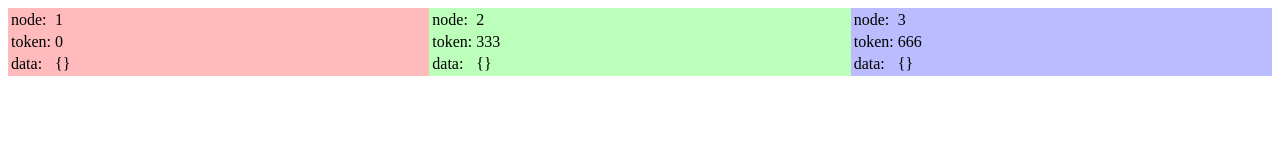
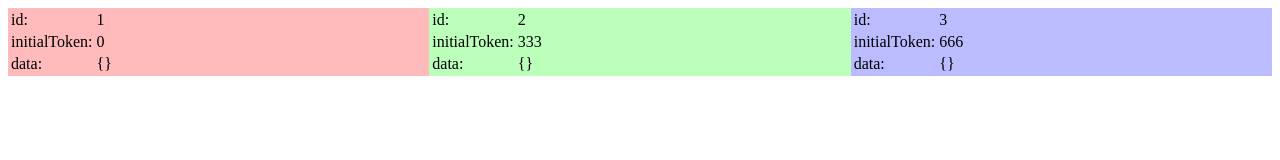
Before and after one commit to GordonGustafson/CassandraVisualization, a plain HTML site: page index.html in a window 1280 px wide. Drawn offline with nearby package versions, Linux system fonts and the light colour scheme.

Commit message:
generalize updateNodeDisplay to display all properties
Previously it wrote data into the exsiting table. Now it completely
recreates the table using the keys and values in nodeData.

```diff
--- a/index.html
+++ b/index.html
@@ -13,23 +13,14 @@
   <body>
     <div id="node1" class="node left-column">
       <table>
-        <tr><td>node:</td><td class="id"></td></tr>
-        <tr><td>token:</td><td class="initialToken"></td></tr>
-        <tr><td>data:</td><td class="data"></td></tr>
       </table>
     </div>
     <div id="node2" class="node center-column">
       <table>
-        <tr><td>node:</td><td class="id"></td></tr>
-        <tr><td>token:</td><td class="initialToken"></td></tr>
-        <tr><td>data:</td><td class="data"></td></tr>
       </table>
     </div>
     <div id="node3" class="node right-column">
       <table>
-        <tr><td>node:</td><td class="id"></td></tr>
-        <tr><td>token:</td><td class="initialToken"></td></tr>
-        <tr><td>data:</td><td class="data"></td></tr>
       </table>
     </div>
   </body>
--- a/js/models.js
+++ b/js/models.js
@@ -5,8 +5,6 @@ var Node = function(id, initialToken) {
 };
 
 Node.prototype.updateUI = function() {
-    // user-interface.js assumes that these field
-    // names match the class names in index.html
     nodeData = {
         id: this.id,
         initialToken: this.initialToken,
--- a/js/user-interface.js
+++ b/js/user-interface.js
@@ -1,11 +1,10 @@
 function updateNodeDisplay(nodeData) {
     var nodeSelector = "#node" + nodeData.id;
+    $(nodeSelector + " table").empty();    // clear the existing table
 
     for (var key in nodeData) {
         if (! nodeData.hasOwnProperty(key)) { continue; }
         var value = nodeData[key];
-        console.log(key);
-        console.log(value);
-        $(nodeSelector + " ." + key).text(value);
+        $(nodeSelector + " table").append("<tr><td>" + key + ":</td><td>" + value + "</td></tr>");
     }
 }
```
